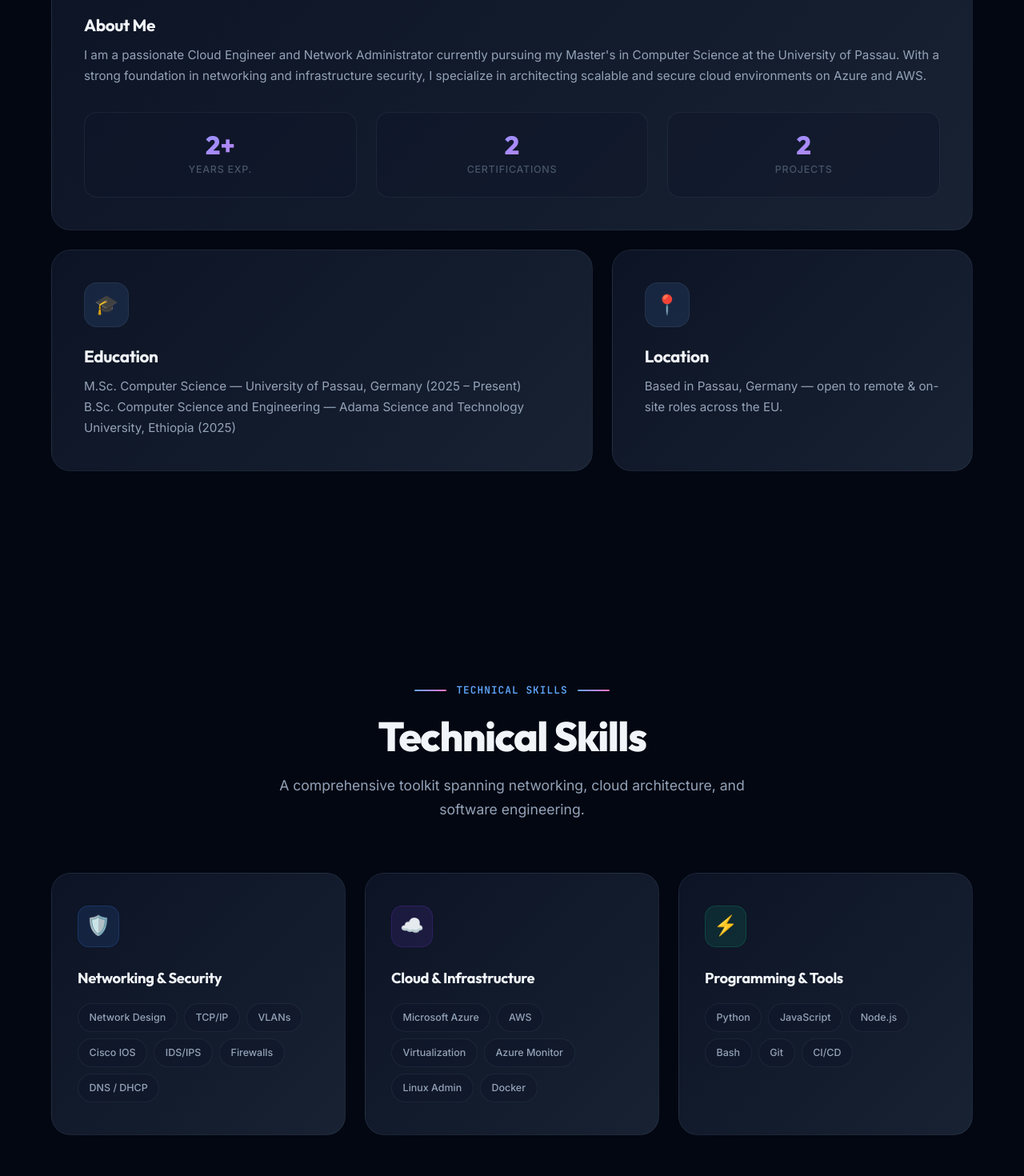
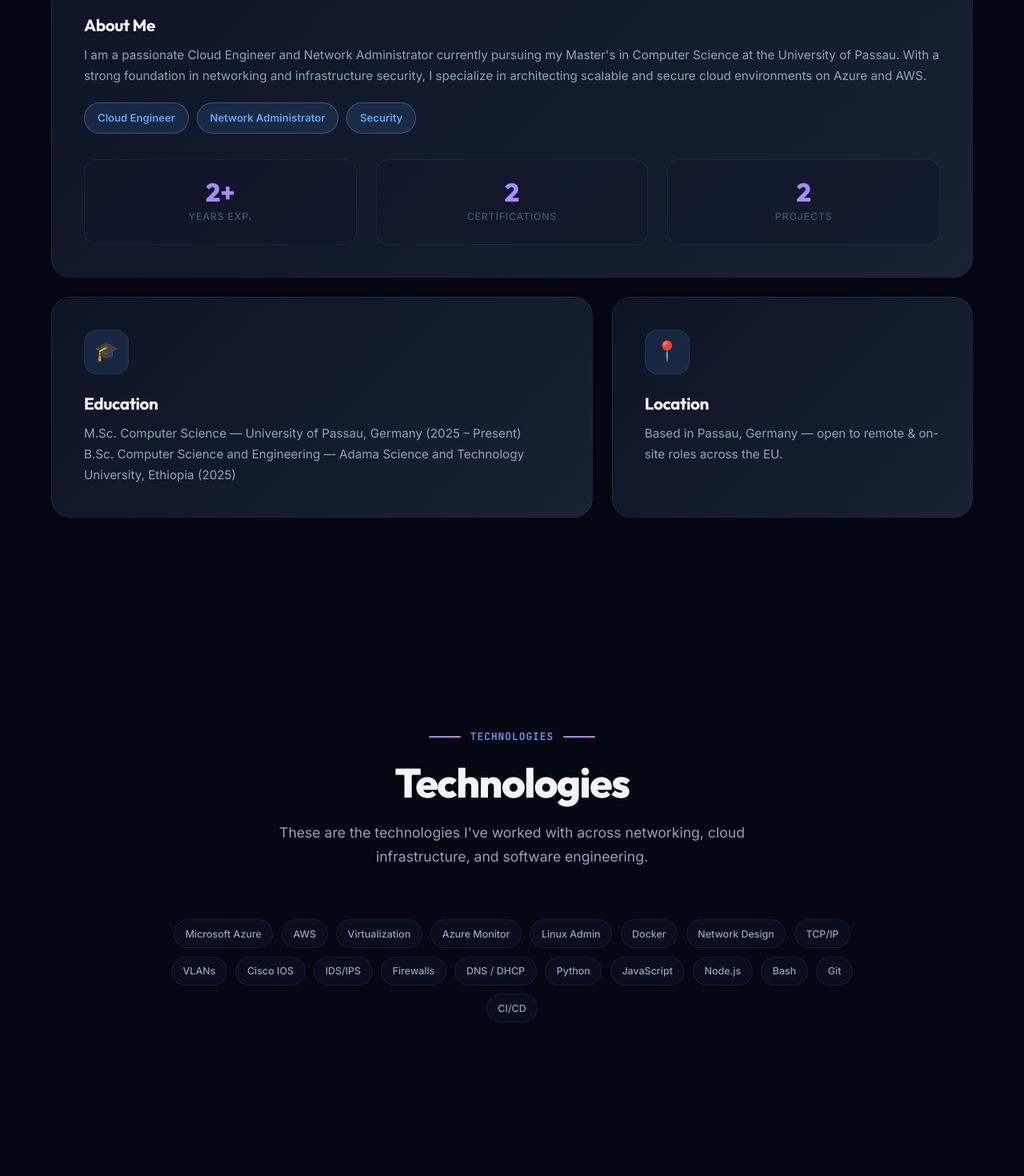
Before and after one commit to itsmubarek/Portfolio, a React (Vite) app: page / in a window 1280 px wide. Shown: the part 1200-2670 px from the top of the page at 80% size. Built offline with nearby package versions, Linux system fonts and the light colour scheme.

Commit message:
Restructure About/Skills/Projects to match reference site pattern
- About: rename heading to Overview, add role tags row
- Skills: flatten into a single Technologies tag cloud
- Projects: add a "more on GitHub" link under the featured grid

```diff
--- a/src/App.tsx
+++ b/src/App.tsx
@@ -308,6 +308,12 @@ const App: React.FC = () => {
                 <h3>{t.about.title}</h3>
                 <p>{t.about.text}</p>
 
+                <div className="role-tags">
+                  {t.about.roleTags.map((role) => (
+                    <span className="role-tag" key={role}>{role}</span>
+                  ))}
+                </div>
+
                 <div className="about-stats">
                   <div className="stat-item">
                     <div className="stat-number">2+</div>
@@ -358,46 +364,10 @@ const App: React.FC = () => {
               </p>
             </div>
 
-            <div className="skills-grid">
-              <div className="skill-card animate-on-scroll delay-1">
-                <div className="skill-card-icon networking">🛡️</div>
-                <h3>{t.skills.categories.networking}</h3>
-                <div className="skill-tags">
-                  <span className="skill-tag">Network Design</span>
-                  <span className="skill-tag">TCP/IP</span>
-                  <span className="skill-tag">VLANs</span>
-                  <span className="skill-tag">Cisco IOS</span>
-                  <span className="skill-tag">IDS/IPS</span>
-                  <span className="skill-tag">Firewalls</span>
-                  <span className="skill-tag">DNS / DHCP</span>
-                </div>
-              </div>
-
-              <div className="skill-card animate-on-scroll delay-2">
-                <div className="skill-card-icon cloud">☁️</div>
-                <h3>{t.skills.categories.cloud}</h3>
-                <div className="skill-tags">
-                  <span className="skill-tag">Microsoft Azure</span>
-                  <span className="skill-tag">AWS</span>
-                  <span className="skill-tag">Virtualization</span>
-                  <span className="skill-tag">Azure Monitor</span>
-                  <span className="skill-tag">Linux Admin</span>
-                  <span className="skill-tag">Docker</span>
-                </div>
-              </div>
-
-              <div className="skill-card animate-on-scroll delay-3">
-                <div className="skill-card-icon programming">⚡</div>
-                <h3>{t.skills.categories.programming}</h3>
-                <div className="skill-tags">
-                  <span className="skill-tag">Python</span>
-                  <span className="skill-tag">JavaScript</span>
-                  <span className="skill-tag">Node.js</span>
-                  <span className="skill-tag">Bash</span>
-                  <span className="skill-tag">Git</span>
-                  <span className="skill-tag">CI/CD</span>
-                </div>
-              </div>
+            <div className="tech-cloud animate-on-scroll delay-1">
+              {t.skills.techList.map((tech) => (
+                <span className="skill-tag" key={tech}>{tech}</span>
+              ))}
             </div>
           </div>
         </div>
@@ -483,6 +453,13 @@ const App: React.FC = () => {
                 </div>
               </div>
             </div>
+
+            <p className="projects-more animate-on-scroll">
+              {t.projects.moreText}{' '}
+              <a href="https://github.com/itsmubarek" target="_blank" rel="noreferrer">
+                {t.projects.moreLink} →
+              </a>
+            </p>
           </div>
         </div>
       </section>
--- a/src/index.css
+++ b/src/index.css
@@ -785,6 +785,50 @@ section {
   z-index: 1;
 }
 
+.tech-cloud {
+  display: flex;
+  flex-wrap: wrap;
+  justify-content: center;
+  gap: 0.65rem;
+  max-width: 900px;
+  margin: 0 auto;
+}
+
+.role-tags {
+  display: flex;
+  flex-wrap: wrap;
+  gap: 0.6rem;
+  margin: 1.25rem 0;
+  position: relative;
+  z-index: 1;
+}
+
+.role-tag {
+  padding: 0.45rem 1rem;
+  border-radius: 100px;
+  font-size: 0.82rem;
+  font-weight: 600;
+  background: var(--accent-glow);
+  border: 1px solid var(--border-hover);
+  color: var(--accent);
+}
+
+.projects-more {
+  text-align: center;
+  margin-top: 2.5rem;
+  color: var(--text-secondary);
+}
+
+.projects-more a {
+  color: var(--accent);
+  font-weight: 600;
+  text-decoration: none;
+}
+
+.projects-more a:hover {
+  text-decoration: underline;
+}
+
 .skill-tag {
   padding: 0.4rem 0.85rem;
   border-radius: 100px;
--- a/src/translations.ts
+++ b/src/translations.ts
@@ -21,8 +21,9 @@ export const translations = {
     },
     about: {
       title: "About Me",
-      heading: "Who I Am",
+      heading: "Overview",
       text: "I am a passionate Cloud Engineer and Network Administrator currently pursuing my Master's in Computer Science at the University of Passau. With a strong foundation in networking and infrastructure security, I specialize in architecting scalable and secure cloud environments on Azure and AWS.",
+      roleTags: ["Cloud Engineer", "Network Administrator", "Security"],
       education: "Education",
       educationList: [
         "M.Sc. Computer Science — University of Passau, Germany (2025 – Present)",
@@ -37,13 +38,13 @@ export const translations = {
       },
     },
     skills: {
-      title: "Technical Skills",
-      desc: "A comprehensive toolkit spanning networking, cloud architecture, and software engineering.",
-      categories: {
-        networking: "Networking & Security",
-        cloud: "Cloud & Infrastructure",
-        programming: "Programming & Tools",
-      },
+      title: "Technologies",
+      desc: "These are the technologies I've worked with across networking, cloud infrastructure, and software engineering.",
+      techList: [
+        "Microsoft Azure", "AWS", "Virtualization", "Azure Monitor", "Linux Admin", "Docker",
+        "Network Design", "TCP/IP", "VLANs", "Cisco IOS", "IDS/IPS", "Firewalls", "DNS / DHCP",
+        "Python", "JavaScript", "Node.js", "Bash", "Git", "CI/CD",
+      ],
     },
     experience: {
       title: "Work Experience",
@@ -72,6 +73,8 @@ export const translations = {
         title: "VDAS — Violence Detection",
         desc: "Real-time violence detection system using Convolutional Neural Networks and action classification models, built with Python and OpenCV.",
       },
+      moreText: "More projects can be found on my",
+      moreLink: "GitHub",
     },
     contact: {
       title: "Get In Touch",
@@ -101,8 +104,9 @@ export const translations = {
     },
     about: {
       title: "Über mich",
-      heading: "Wer ich bin",
+      heading: "Überblick",
       text: "Ich bin ein leidenschaftlicher Cloud Engineer und Netzwerkadministrator, der derzeit seinen Master in Informatik an der Universität Passau absolviert. Mit einer soliden Grundlage in Netzwerk- und Infrastruktursicherheit spezialisiere ich mich auf die Architektur skalierbarer und sicherer Cloud-Umgebungen auf Azure und AWS.",
+      roleTags: ["Cloud Engineer", "Netzwerkadministrator", "Sicherheit"],
       education: "Ausbildung",
       educationList: [
         "M.Sc. Informatik — Universität Passau, Deutschland (2025 – Heute)",
@@ -117,13 +121,13 @@ export const translations = {
       },
     },
     skills: {
-      title: "Technische Fähigkeiten",
-      desc: "Ein umfassendes Toolkit für Netzwerk, Cloud-Architektur und Software-Engineering.",
-      categories: {
-        networking: "Netzwerk & Sicherheit",
-        cloud: "Cloud & Infrastruktur",
-        programming: "Programmierung & Tools",
-      },
+      title: "Technologien",
+      desc: "Das sind die Technologien, mit denen ich in den Bereichen Netzwerk, Cloud-Infrastruktur und Softwareentwicklung gearbeitet habe.",
+      techList: [
+        "Microsoft Azure", "AWS", "Virtualisierung", "Azure Monitor", "Linux Administration", "Docker",
+        "Netzwerkdesign", "TCP/IP", "VLANs", "Cisco IOS", "IDS/IPS", "Firewalls", "DNS / DHCP",
+        "Python", "JavaScript", "Node.js", "Bash", "Git", "CI/CD",
+      ],
     },
     experience: {
       title: "Berufserfahrung",
@@ -152,6 +156,8 @@ export const translations = {
         title: "VDAS — Gewalt-Erkennung",
         desc: "Echtzeit-Gewalterkennungssystem unter Verwendung von CNNs und Aktionsklassifizierungsmodellen, erstellt mit Python und OpenCV.",
       },
+      moreText: "Weitere Projekte findest du auf meinem",
+      moreLink: "GitHub",
     },
     contact: {
       title: "Kontakt aufnehmen",
```
